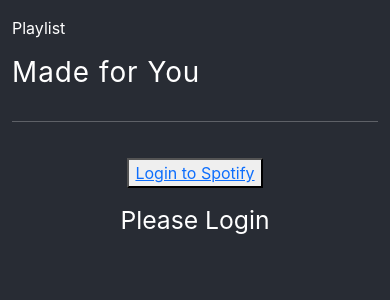
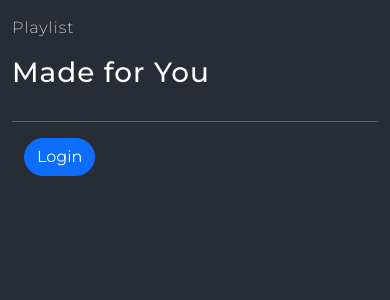
Before and after one commit to fahrisyabani/HomeWork_GenerasiGIGIH, a React (Create React App) app: page / in a window 390 px wide. Shown: the top 300 px of the page. Built offline with nearby package versions, Linux system fonts and the light colour scheme.

Commit message:
Add function select and deselect

```diff
--- a/public/index.html
+++ b/public/index.html
@@ -18,6 +18,11 @@
 
     <!-- Bootstrap -->
     <link href="https://cdn.jsdelivr.net/npm/bootstrap@5.1.3/dist/css/bootstrap.min.css" rel="stylesheet" integrity="sha384-1BmE4kWBq78iYhFldvKuhfTAU6auU8tT94WrHftjDbrCEXSU1oBoqyl2QvZ6jIW3" crossorigin="anonymous">
+
+    <!-- font -->
+    <style>
+      @import url('https://fonts.googleapis.com/css2?family=Montserrat:wght@200;400;500;600;700;800;900&display=swap');
+    </style>
 
     <!--
       Notice the use of %PUBLIC_URL% in the tags above.
--- a/src/App.css
+++ b/src/App.css
@@ -1,6 +1,15 @@
 .App {
   /* min-height: 1200px; */
 }
+
+body {
+  background-color: #282c34;
+}
+
+* {
+  font-family: 'Montserrat', sans-serif;
+}
+
 
 .jumbotron {
   padding: 2rem 1rem;
@@ -42,14 +51,6 @@ h2 {
   border-radius: 50px;
 }
 
-.track span {
-  font-weight: 400;
-}
-
-.track h1 {
-  font-weight: normal;
-  letter-spacing: 1px;
-}
 
 .card-img-track {
   padding: 30px 30px 30px 30px;
@@ -60,17 +61,10 @@ h2 {
 }
 
 /* homework event handling */
-.Music2 {
-    background-color: #282c34;
-    min-height: 100vh;
-    color: white;
+.search {
 
-}
-
-.search {
-    min-height: 70vh;
     text-align: center;
-    padding-top: 20px;
+    margin-bottom: 20px;
 }
 
 .imgSearch {
@@ -91,3 +85,29 @@ h2 {
   color: white;
   margin-bottom: 18px;
 }
+
+.title-spotify {
+  color: white;
+  font-weight: 700;
+  letter-spacing: 1px;
+}
+
+.title-spotify p {
+  font-weight: 300;
+}
+
+
+/* css baru */
+.track img {
+  width: 40%;
+  height: auto;
+  border-radius: 50px;
+}
+
+.hr {
+  color: white;
+}
+
+.no-image {
+  text-align: center;
+}
--- a/src/App.js
+++ b/src/App.js
@@ -6,71 +6,75 @@ import Looping from './HomeWork6/Home/track';
 import Title2 from './HomeWork6/Home/title';
 import {useEffect, useState} from 'react';
 import axios from 'axios';
+import Dashboard from './Pages/Dashboard';
 
 
 
 function App() {
 
-  const CLIENT_ID = "bf66e261daf542b3b87af1424f68e047"
-  const REDIRECT_URI = "http://localhost:3000/"
-  const AUTH_ENDPOINT = "https://accounts.spotify.com/authorize"
-  const RESPONSE_TYPE = "token"
+//   const CLIENT_ID = "bf66e261daf542b3b87af1424f68e047"
+//   const REDIRECT_URI = "http://localhost:3000/"
+//   const AUTH_ENDPOINT = "https://accounts.spotify.com/authorize"
+//   const RESPONSE_TYPE = "token"
 
-  const [token, setToken] = useState("")
-  const [searchKey, setSearchKey] = useState("")
-  const [artists, setArtists] = useState([])
+//   const [token, setToken] = useState("")
+//   const [searchKey, setSearchKey] = useState("")
+//   const [artists, setArtists] = useState([])
 
-  useEffect(() => {
-    const hash = window.location.hash
-    let token = window.localStorage.getItem("token")
+//   useEffect(() => {
+//     const hash = window.location.hash
+//     let token = window.localStorage.getItem("token")
 
-    // getToken()
+//     // getToken()
 
 
-    if (!token && hash) {
-        token = hash.substring(1).split("&").find(elem => elem.startsWith("access_token")).split("=")[1]
+//     if (!token && hash) {
+//         token = hash.substring(1).split("&").find(elem => elem.startsWith("access_token")).split("=")[1]
 
-        window.location.hash = ""
-        window.localStorage.setItem("token", token)
-    }
+//         window.location.hash = ""
+//         window.localStorage.setItem("token", token)
+//     }
 
-    setToken(token)
+//     setToken(token)
 
-  }, [])
+//   }, [])
 
-  // Logout
-  const logout = () => {
-    setToken("")
-    window.localStorage.removeItem("token")
-  }
+//   // Logout
+//   const logout = () => {
+//     setToken("")
+//     window.localStorage.removeItem("token")
+//   }
 
-  // Search
-  const searchArtists = async (e) => {
-    e.preventDefault()
-    const {data} = await axios.get("https://api.spotify.com/v1/search", {
-        headers: {
-            Authorization: `Bearer ${token}`
-        },
-        params: {
-            q: searchKey,
-            type: "artist"
-        }
-    })
+//   // Search
+//   const searchArtists = async (e) => {
+//     e.preventDefault()
+//     const {data} = await axios.get("https://api.spotify.com/v1/search", {
+//         headers: {
+//             Authorization: `Bearer ${token}`
+//         },
+//         params: {
+//             q: searchKey,
+//             type: "artist"
+//         }
+//     })
 
-    setArtists(data.artists.items)
-  }
+//     setArtists(data.artists.items)
+//   }
 
-  const renderArtists = () => {
-    return artists.map(artist => (
 
-      <div key={artist.id}>
-      <h3>{artist.name}</h3>
-          {artist.images.length ? <img width={"25%"} src={artist.images[0].url} class="imgSearch" alt="..."/> : <div></div>}
+//   const renderArtists = () => {
+//     return artists.map(artist => (
 
-      </div>
+//       <div key={artist.id}>
+//       <h3>{artist.name}</h3>
+//           {artist.images.length ? <img width={"25%"} src={artist.images[0].url} class="imgSearch" alt="..."/> : <div></div>}
 
-    ))
-}
+//       </div>
+
+
+//     ))
+// }
+
 
   return (
     <div className="App">
@@ -133,13 +137,15 @@ function App() {
               <Title2 />
               {/* akhir Title */}
 
-              <div className="col-md-3">
+              <div className="col-md-3 hr">
               <hr></hr>
               </div>
 
               {/* Track */}
 
-              <div className='search'>
+              <Dashboard />
+
+              {/* <div className='search'>
               {!token ?
 
                 <button className='btnLogin'>
@@ -162,7 +168,7 @@ function App() {
 
               {renderArtists()}
 
-              </div>
+              </div> */}
               {/* akhir Track */}
 
             </div>
--- a/src/HomeWork6/Home/title/index.js
+++ b/src/HomeWork6/Home/title/index.js
@@ -3,12 +3,14 @@ import React from "react";
 function Title2() {
 
     return (
+      <div className="title-spotify">
         <div className="row">
         <div className="col-md-3 pb-2">
           <p className="start">Playlist</p>
           <h1><span>Made for You</span></h1>
         </div>
       </div>
+      </div>
     )
 }
 
--- /dev/null
+++ b/src/Pages/Dashboard/index.js
@@ -0,0 +1,124 @@
+import React, { useEffect, useState } from "react";
+import '../../App.css'
+
+import Track from "../../components/Track";
+import SearchBar from "../../components/SearchBar";
+
+export default function Home() {
+  const [tracks, setTracks] = useState([]);
+  const [accessToken, setAccessToken] = useState("");
+  const [isAuthorized, setIsAuthorized] = useState(false);
+  const [selectedTrackURI, setSelectedTrackURI] = useState([]);
+  const [isSearch, setIsSearch] = useState(false);
+
+  const [setToken] = useState("")
+
+
+  useEffect(() => {
+    const params = new URLSearchParams(window.location.hash);
+    const accessToken = params.get("#access_token");
+    setAccessToken(accessToken);
+    setIsAuthorized(accessToken !== null);
+  }, []);
+
+
+  useEffect(() => {
+    if (!isSearch) {
+      const selectedTracks = filterSelectedTracks();
+
+      setTracks(selectedTracks);
+    }
+  }, [selectedTrackURI]);
+
+
+  const getSpotifyLinkAuthorize = () => {
+    const state = Date.now().toString();
+    const CLIENT_ID= process.env.REACT_APP_SPOTIFY;
+    const SPOTIFY_SCOPE = "playlist-modify-private";
+    const RESPONSE_TYPE = "token";
+    const REDIRECT_URI = "http://localhost:3000/";
+
+    return `https://accounts.spotify.com/authorize?client_id=${CLIENT_ID}&response_type=${RESPONSE_TYPE}&redirect_uri=${REDIRECT_URI}&state=${state}&scope=${SPOTIFY_SCOPE}`;
+  };
+
+
+  const filterSelectedTracks = () => {
+    return tracks.filter((track) => selectedTrackURI.includes(track.uri));
+  };
+
+
+  const handleSuccessSearch = (searchTracks) => {
+    setIsSearch(true);
+    const selectedTracks = filterSelectedTracks();
+
+
+    const searchDistinctTracks = searchTracks.filter(
+      (track) => !selectedTrackURI.includes(track.uri)
+    );
+
+
+    setTracks([...selectedTracks, ...searchDistinctTracks]);
+  };
+
+  const clearSearch = () => {
+    const selectedTracks = filterSelectedTracks();
+
+    setTracks(selectedTracks);
+    setIsSearch(false);
+  };
+
+  // Logout
+  const logout = () => {
+    setToken("")
+    window.localStorage.removeItem("token")
+  }
+
+  const toggleSelect = (track) => {
+    const uri = track.uri;
+
+    if (selectedTrackURI.includes(uri)) {
+      setSelectedTrackURI(selectedTrackURI.filter((item) => item !== uri));
+    } else {
+      setSelectedTrackURI([...selectedTrackURI, uri]);
+    }
+  };
+
+  return (
+    <div className="container">
+      {!isAuthorized && (
+        <div className="login-app">
+          <a href={getSpotifyLinkAuthorize()} className="btn btn-primary">
+            Login
+          </a>
+        </div>
+
+      )}
+
+
+
+      {isAuthorized && (
+        <>
+          <SearchBar
+            accessToken={accessToken}
+            onSuccess={(tracks) => handleSuccessSearch(tracks)}
+            onClearSearch={clearSearch}
+          />
+
+          {tracks.length === 0 && <p className="no-image">No Image</p>}
+
+          <div className="track-list">
+            {tracks.map((track) => (
+              <Track
+                key={track.id}
+                url={track.album.images[0].url}
+                title={track.name}
+                artist={track.artists[0].name}
+                toggleSelect={() => toggleSelect(track)}
+              />
+            ))}
+          </div>
+        </>
+      )}
+    </div>
+  );
+}
--- /dev/null
+++ b/src/components/SearchBar/index.js
@@ -0,0 +1,62 @@
+import React, { useState } from "react";
+import '../../../src/App.css'
+
+// Url api for search music spotify
+const SPOTIFY_BASE_URL=  "https://api.spotify.com/v1";
+
+export default function SearchBar({ accessToken, onSuccess, onClearSearch }) {
+  const [text, setText] = useState("");
+
+  const handleInput = (e) => {
+    setText(e.target.value);
+  };
+
+  const handleSubmit = async (e) => {
+    e.preventDefault();
+
+    const requestOptions = {
+      headers: {
+        Authorization: "Bearer " + accessToken,
+        "Content-Type": "application/json",
+      },
+    };
+
+    try {
+      const response = await fetch(
+        `${SPOTIFY_BASE_URL}/search?type=track&q=${text}`,
+        requestOptions
+      ).then((data) => data.json());
+
+      const tracks = response.tracks.items;
+      onSuccess(tracks);
+    } catch (e) {
+      alert(e);
+    }
+  };
+
+  const clearSearch = () => {
+    setText("");
+    onClearSearch();
+  };
+
+  return (
+    <div className="search">
+      <form className="form-search" onSubmit={handleSubmit}>
+        <div className="form-group">
+          <input
+            type="text"
+            name="query"
+            placeholder="Search..."
+            onChange={handleInput}
+            required
+            value={text}
+          />
+          <input type="submit" className="btn btn-primary" value="Search" />
+        </div>
+      </form>
+      {/* <button className="btn btn-text" onClick={clearSearch}>
+        Clear Search
+      </button> */}
+    </div>
+  );
+}
--- /dev/null
+++ b/src/components/Track/index.js
@@ -0,0 +1,37 @@
+import React, { useState } from "react";
+
+export default function Track({ url, title, artist, toggleSelect }) {
+  const [isSelected, setIsSelected] = useState(false);
+
+  const handleSelect = () => {
+    setIsSelected(!isSelected);
+    toggleSelect();
+  };
+
+  return (
+
+    <div class="card mb-3 track">
+      <div class="row g-0">
+        <div class="col-md-4">
+          <img src={url} class="img-fluid rounded-start" alt="..." />
+        </div>
+        <div class="col-md-8">
+          <div class="card-body">
+            <h5 class="card-title">{title}</h5>
+            <p class="card-text">{artist}</p>
+              <button
+              className={`btn btn-select ${
+                isSelected ? "btn-primary" : "btn-secondary"
+              }`}
+              onClick={handleSelect}
+            >
+              {isSelected ? "Deselect" : "Select"}
+            </button>
+          </div>
+        </div>
+      </div>
+    </div>
+
+
+  );
+}
```
